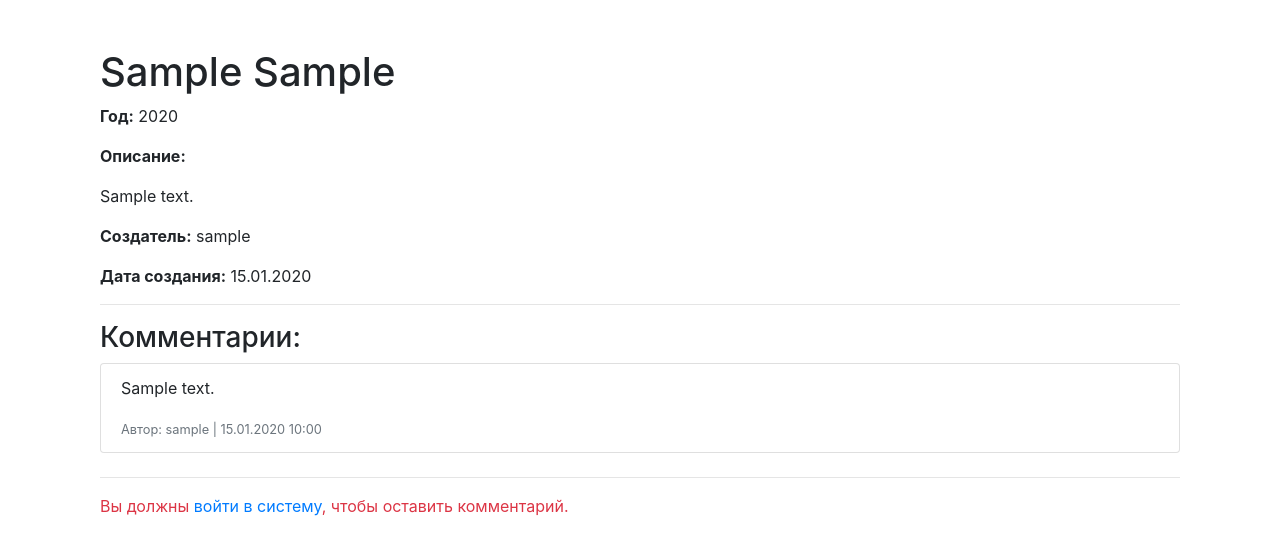
After one commit to FMaslina/it-solutions-test-task-new, a Django app: page /cars/1 in a window 1280 px wide. The commit adds this page. Shown: the top 555 px of the page. Run offline with Django 5.2, Linux system fonts and the light colour scheme; tables that the repository leaves empty hold one stand-in row (values such as "Sample post"); some libraries are stand-ins or nearby versions.

Commit message:
Add car detail page

```diff
--- /dev/null
+++ b/cars_management/cars/forms.py
@@ -0,0 +1,15 @@
+from django import forms
+
+from cars.models import Comment
+
+
+class CommentForm(forms.ModelForm):
+    class Meta:
+        model = Comment
+        fields = ['content']
+        labels = {
+            'content': 'Комментарий',
+        }
+        widgets = {
+            'content': forms.Textarea(attrs={'class': 'form-control', 'rows': 3}),
+        }
--- a/cars_management/cars/models.py
+++ b/cars_management/cars/models.py
@@ -20,7 +20,7 @@ class Comment(models.Model):
     content = models.TextField(verbose_name="Содержание комментария")
     created_at = models.DateTimeField(auto_now_add=True)
     car = models.ForeignKey(Car, on_delete=models.CASCADE, verbose_name="Автомобиль")
-    author = models.ForeignKey(get_user_model(), on_delete=models.CASCADE, verbose_name="Автор")
+    author = models.ForeignKey(get_user_model(), on_delete=models.CASCADE, verbose_name="Автор", null=True, blank=True)
 
     class Meta:
         verbose_name = "Комментарий"
--- /dev/null
+++ b/cars_management/cars/templates/car_detail.html
@@ -0,0 +1,44 @@
+{% extends "base.html" %}
+
+{% block content %}
+<div class="container mt-5">
+    <h1>{{ car.make }} {{ car.model }}</h1>
+    <p><strong>Год:</strong> {{ car.year }}</p>
+    <p><strong>Описание:</strong></p>
+    <p class="text-wrap text-break" style="word-break: break-word; max-width: 100%;">
+        {{ car.description }}
+    </p>
+    <p><strong>Создатель:</strong> {{ car.owner }}</p>
+    <p><strong>Дата создания:</strong> {{ car.created_at|date:"d.m.Y" }}</p>
+
+    <hr>
+
+    <h3>Комментарии:</h3>
+    <div class="list-group mb-4">
+        {% for comment in comments %}
+            <div class="list-group-item text-wrap text-break" style="word-break: break-word; max-width: 100%;">
+                <p>{{ comment.content }}</p>
+                <small class="text-muted">Автор: {{ comment.author }} | {{ comment.created_at|date:"d.m.Y H:i" }}</small>
+            </div>
+        {% empty %}
+            <p>Комментариев пока нет.</p>
+        {% endfor %}
+    </div>
+
+    <hr>
+
+    {% if user.is_authenticated %}
+    <h3>Добавить комментарий:</h3>
+    <form method="post">
+        {% csrf_token %}
+        <div class="form-group">
+            {{ form.content.label_tag }}
+            {{ form.content }}
+        </div>
+        <button type="submit" class="btn btn-primary">Отправить</button>
+    </form>
+    {% else %}
+    <p class="text-danger">Вы должны <a href="{% url 'login' %}">войти в систему</a>, чтобы оставить комментарий.</p>
+    {% endif %}
+</div>
+{% endblock %}
--- a/cars_management/cars/templates/cars_list.html
+++ b/cars_management/cars/templates/cars_list.html
@@ -13,7 +13,7 @@
                     <p class="card-text">{{ car.description|truncatewords:20 }}</p>
                     <p class="text-muted">Создатель: {{ car.owner }}</p>
                     <p class="text-muted">Дата создания: {{ car.created_at|date:"d.m.Y" }}</p>
-                    <a href="#" class="btn btn-primary">Подробнее</a>
+                    <a href="{% url 'car-detail' car.pk %}" class="btn btn-primary">Подробнее</a>
                 </div>
             </div>
         </div>
--- a/cars_management/cars/urls.py
+++ b/cars_management/cars/urls.py
@@ -1,7 +1,9 @@
 from django.urls import path
 
-from cars.views import car_list_view
+from cars.views import car_list_view, car_detail_view
+
 
 urlpatterns = [
     path('cars/', car_list_view, name='car-list'),
+    path('cars/<int:pk>', car_detail_view, name='car-detail')
 ]
--- a/cars_management/cars/views.py
+++ b/cars_management/cars/views.py
@@ -1,8 +1,30 @@
-from django.shortcuts import render
+from django.shortcuts import render, get_object_or_404, redirect
 
 from cars.models import Car
+
+from cars.models import Comment
+
+from cars.forms import CommentForm
 
 
 def car_list_view(request):
     cars = Car.objects.all()
     return render(request, 'cars_list.html', {'cars': cars})
+
+
+def car_detail_view(request, pk):
+    car = get_object_or_404(Car, pk=pk)
+    comments = Comment.objects.filter(car=car)
+
+    if request.method == 'POST':
+        form = CommentForm(request.POST)
+        if form.is_valid():
+            comment = form.save(commit=False)
+            comment.car = car
+            comment.author = request.user
+            comment.save()
+            return redirect('car-detail', pk=car.pk)
+    else:
+        form = CommentForm()
+
+    return render(request, 'car_detail.html', {'car': car, 'comments': comments, 'form': form})
```
Also changed, not shown: cars_management/cars/migrations/0003_alter_comment_author.py (added).
